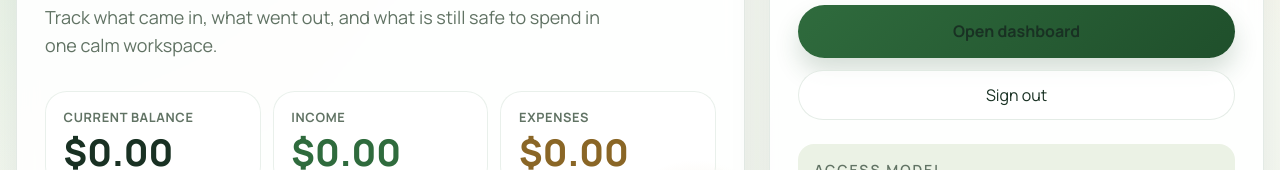
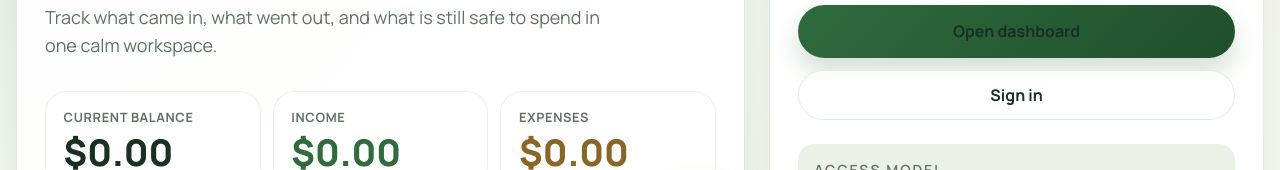
Before and after one commit to AmbitiousAtom/StashUp, a Next.js app: page / in a window 1280 px wide. Shown: the part 349-519 px from the top of the page. Built offline with nearby package versions, Linux system fonts and the light colour scheme; no server answers.

Commit message:
Fix landing page auth action

```diff
--- a/src/app/page.tsx
+++ b/src/app/page.tsx
@@ -149,11 +149,6 @@ export default function Home() {
     load();
   }
 
-  async function signOut() {
-    await supabase.auth.signOut();
-    router.push("/login");
-  }
-
   function formatCurrency(value: number) {
     return new Intl.NumberFormat("en-US", {
       style: "currency",
@@ -228,9 +223,9 @@ export default function Home() {
             <Link href="/dashboard" className="button-primary">
               Open dashboard
             </Link>
-            <button type="button" className="button-secondary" onClick={signOut}>
-              Sign out
-            </button>
+            <Link href="/login" className="button-secondary">
+              Sign in
+            </Link>
           </div>
 
           <div className="mt-6 rounded-2xl bg-[var(--surface-soft)] px-4 py-4">
```
